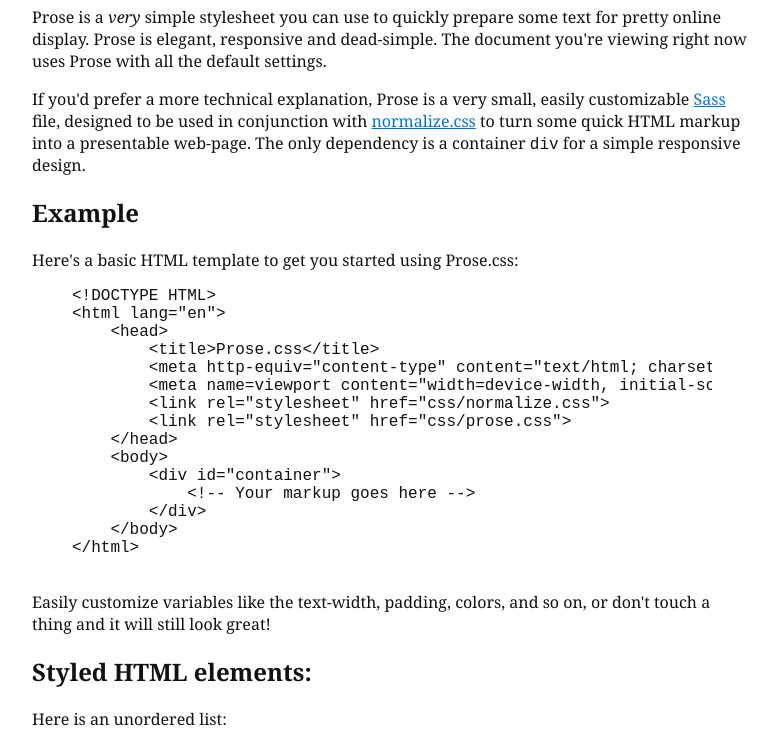
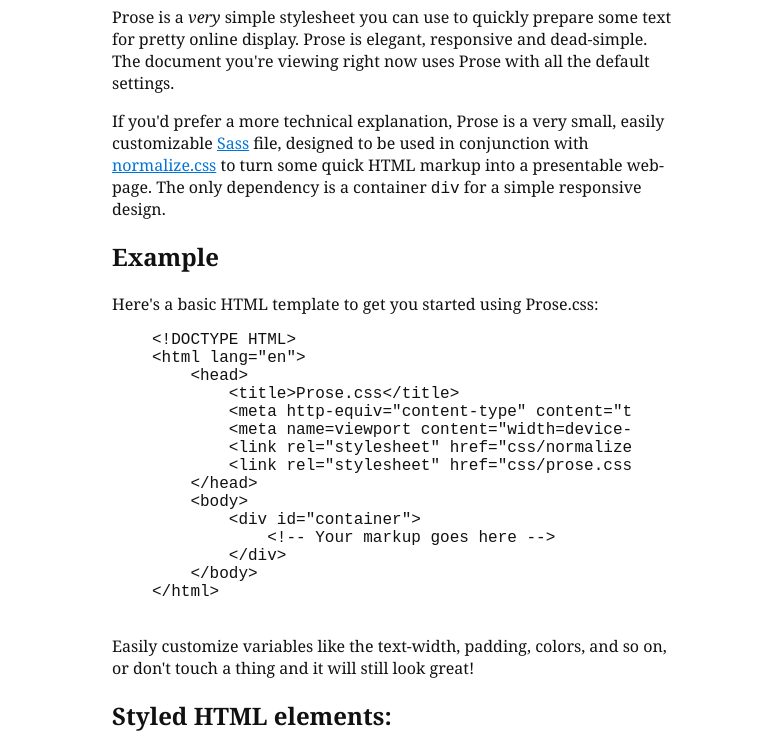
Before and after one commit to daturkel/prose, a plain HTML site: page index.html in a window 1280 px wide. Shown: the part 90-833 px from the top of the page, without its empty margins (248-1026 px from the left). Drawn offline with nearby package versions, Linux system fonts and the light colour scheme; files that its build step writes are made by us from their sources.

Commit message:
changed width defaults

```diff
--- a/css/prose.scss
+++ b/css/prose.scss
@@ -1,7 +1,7 @@
 //// Variables
 // Measurements
-$max-container-width: 720px;
-$max-text-width: 700px; // must be smaller than or equal to $max-container-width
+$max-container-width: 560px;
+$max-text-width: 540px; // must be smaller than or equal to $max-container-width
 $head-space: 10px;
 // Colors
 $body-text-color: #111111;
```
